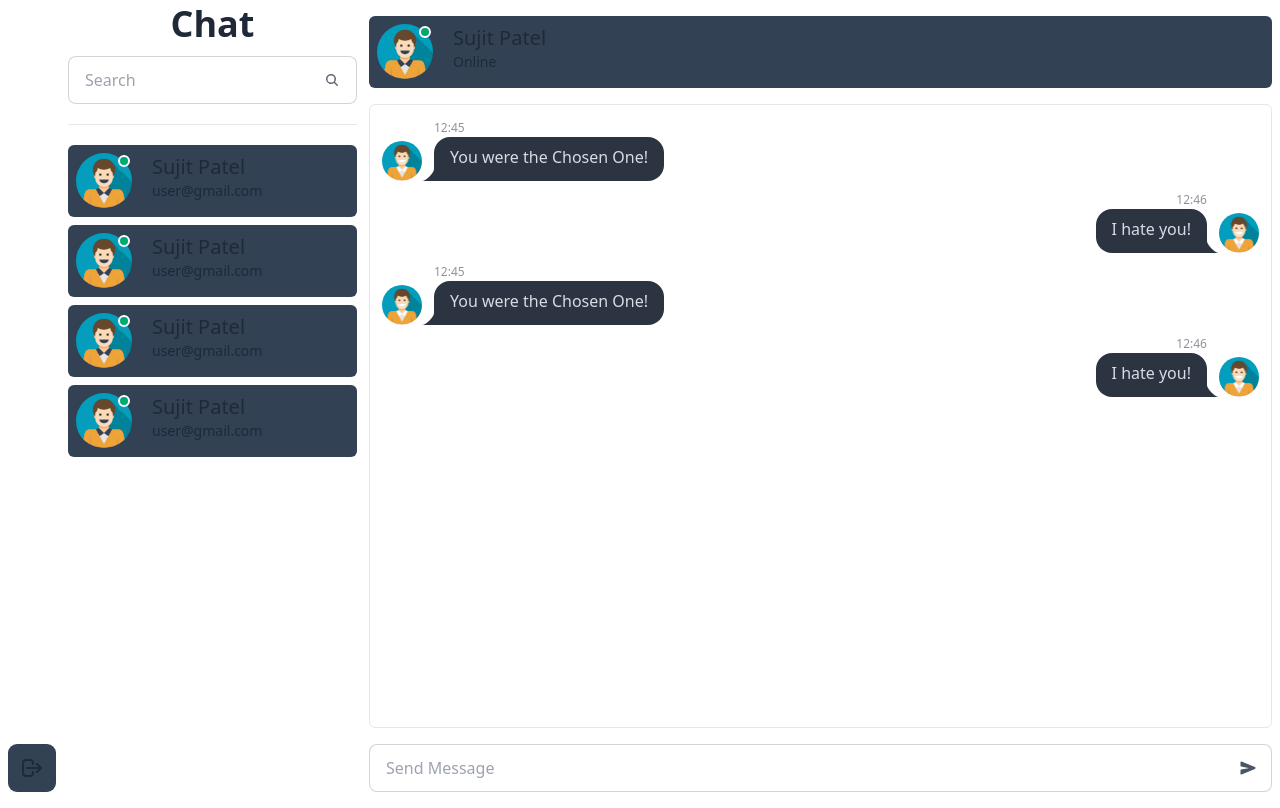
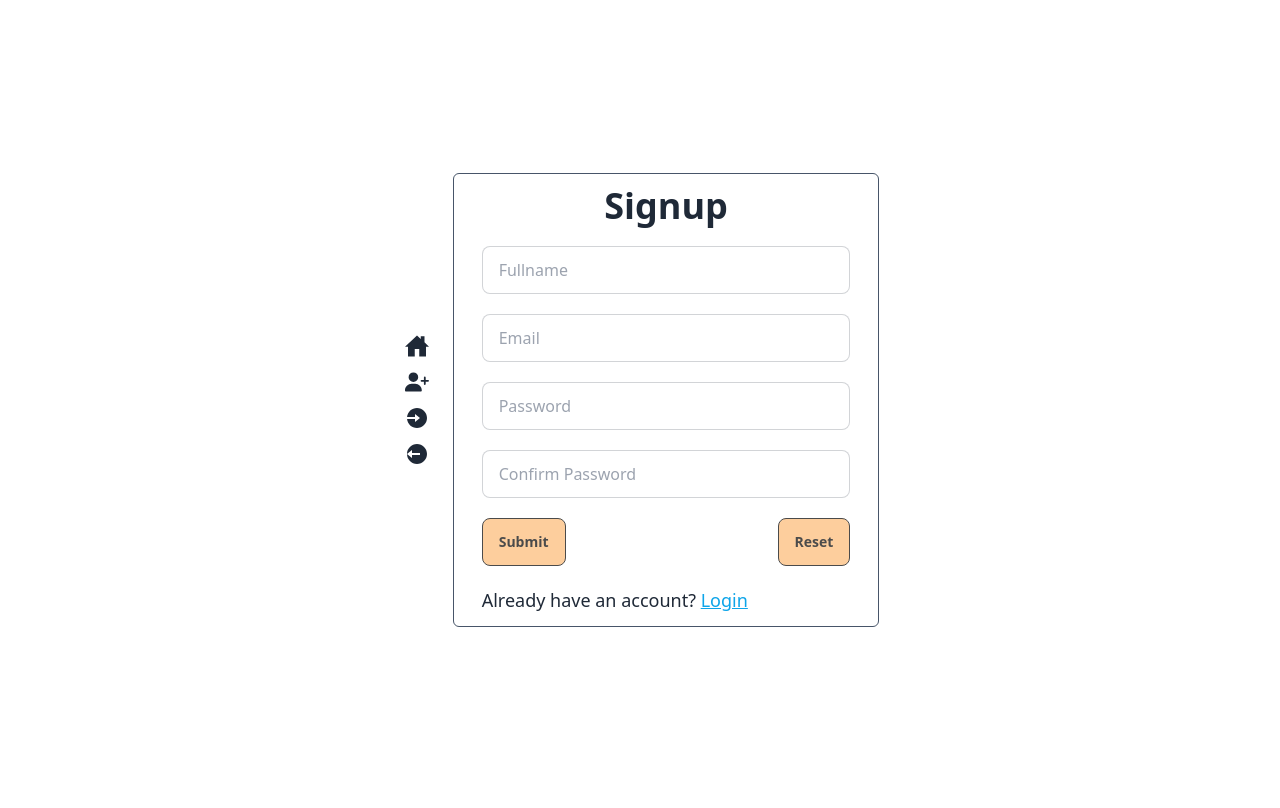
Before and after one commit to sujit-patel/Real-Time-Chat, a React (Vite) app in the folder client/: page /signup in a window 1280 px wide. Built offline with nearby package versions, Linux system fonts and the light colour scheme.

Commit message:
Sigunp Page Validation Complated & connected

```diff
--- a/client/package.json
+++ b/client/package.json
@@ -13,7 +13,10 @@
     "axios": "^1.7.9",
     "react": "^18.3.1",
     "react-dom": "^18.3.1",
+    "react-hook-form": "^7.54.2",
+    "react-hot-toast": "^2.5.1",
     "react-icons": "^5.4.0",
+    "react-router-dom": "^7.1.5",
     "socket.io-client": "^4.8.1"
   },
   "devDependencies": {
--- a/client/src/App.jsx
+++ b/client/src/App.jsx
@@ -1,11 +1,21 @@
-import React from 'react'
-import Home from "./pages/Home"
+import React from "react";
+import { BrowserRouter, Routes, Route } from "react-router-dom";
+import Home from "./pages/Home.jsx";
+import Login from "./pages/Login.jsx";
+import Signup from "./pages/Signup.jsx";
+
 function App() {
   return (
-    <div>
-      <Home></Home>
-    </div>
-  )
+    <>
+      <BrowserRouter>
+        <Routes>
+          <Route path="/" element={<Home />} />
+          <Route path="/login" element={<Login />} />
+          <Route path="/signup" element={<Signup />} />
+        </Routes>
+      </BrowserRouter>
+    </>
+  );
 }
 
-export default App
+export default App;
--- a/client/src/components/Left.jsx
+++ b/client/src/components/Left.jsx
@@ -3,7 +3,7 @@ import User from "./User";
 function left() {
   return (
     <>
-      <div className="w-1/4 space-y-5 h-screen flex flex-col">
+      <div className="space-y-5 border w-1/4 h-screen px-3 py-3 flex flex-col border-slate-400 rounded-md">
         <div>
           <h1 className="text-4xl font-bold text-center pb-3">Chat</h1>
           <label className="input input-bordered flex items-center gap-2">
@@ -28,6 +28,32 @@ function left() {
           <User />
           <User />
           <User />
+          <User />
+          <User />
+          <User />
+          <User />
+          <User />
+          <User />
+          <User />
+          <User />
+          <User />
+          <User />
+          <User />
+          <User />
+          <User />
+          <User />
+          <User />
+          <User />
+          <User />
+          <User />
+          <User />
+          <User />
+          <User />
+          <User />
+          <User />
+          <User />
+          <User />
+          <User />
         </div>
       </div>
     </>
--- /dev/null
+++ b/client/src/components/Navbar.jsx
@@ -0,0 +1,29 @@
+import React from "react";
+import { RiLoginCircleFill } from "react-icons/ri";
+import { RiLogoutCircleFill } from "react-icons/ri";
+import { FaUserPlus } from "react-icons/fa6";
+import { Link } from "react-router-dom";
+import { IoHomeSharp } from "react-icons/io5";
+
+function Navbar() {
+  return (
+    <>
+      <div className="flex flex-col justify-center px-2 gap-5">
+        <Link to="/" className="scale-150 hover:text-slate-200">
+          <IoHomeSharp />
+        </Link>
+        <Link to="/signup" className="scale-150 hover:text-slate-200">
+          <FaUserPlus />
+        </Link>
+        <Link to="/login" className="scale-150 hover:text-slate-200">
+          <RiLoginCircleFill />
+        </Link>
+        <Link to="/logout" className="scale-150 hover:text-slate-200">
+          <RiLogoutCircleFill />
+        </Link>
+      </div>
+    </>
+  );
+}
+
+export default Navbar;
--- a/client/src/components/Right.jsx
+++ b/client/src/components/Right.jsx
@@ -6,9 +6,9 @@ import userImg from "../assets/user profile.png";
 function Right() {
   return (
     <>
-      <div className="h-screen  w-full flex gap-4 py-3 flex-col">
+      <div className="h-screen w-full flex gap-2 py-2 flex-col">
         <div>
-          <div className="flex gap-5 bg-slate-700 hover:bg-slate-600 p-2 rounded-md cursor-pointer ">
+          <div className="flex gap-5 bg-slate-700 border border-slate-400 hover:bg-slate-600 p-2 rounded-md cursor-pointer ">
             <div className="avatar online">
               <div className="w-14 rounded-full">
                 <img src={userImg} className="scale-150"/>
@@ -20,18 +20,18 @@ function Right() {
             </div>
           </div>
         </div>
-        <div className="border rounded-md px-3 py-2 overflow-y-auto flex-1 scrollbar-hide">
+        <div className="border border-slate-400 rounded-md px-3 py-2 overflow-y-auto flex-1 scrollbar-hide">
           <Chat />
           <Chat />
         </div>
-        <div className="relative w-full">
+        <div className="relative">
           <input
             type="text"
             placeholder="Send Message"
-            className="input input-bordered w-full pr-10"
+            className="input border-slate-400 input-bordered w-full pr-10"
           />
           <button className="absolute right-3 top-1/2 transform -translate-y-1/2 p-1">
-            <IoSend className="hover:text-gray-400 text-gray-600 cursor-pointer" />
+            <IoSend className="hover:text-gray-200 text-gray-400 cursor-pointer" />
           </button>
         </div>
       </div>
--- a/client/src/pages/Home.jsx
+++ b/client/src/pages/Home.jsx
@@ -2,13 +2,12 @@ import React from "react";
 import Right from "../components/Right";
 import Left from "../components/Left.jsx";
 import Logout from "../components/Logout.jsx";
-
-
+import Navbar from "../components/Navbar.jsx";
 function Home() {
   return (
     <>
-      <div className="flex h-screen gap-3 mx-2 my-1">
-        <Logout />
+      <div className="flex h-screen gap-3 mx-2">
+        <Navbar></Navbar>
         <Left />
         <Right />
       </div>
--- /dev/null
+++ b/client/src/pages/Login.jsx
@@ -0,0 +1,88 @@
+import React from "react";
+import { useForm } from "react-hook-form";
+import { Link } from "react-router-dom";
+import Navbar from "../components/Navbar.jsx"
+
+function Login() {
+  const {
+    register,
+    handleSubmit,
+    formState: { errors },
+  } = useForm();
+
+  const onSubmit = (data) => {
+    console.log(data);
+  };
+
+  return (
+    <div className="flex items-center gap-5 justify-center h-screen">
+      <div>
+        <Navbar></Navbar>
+      </div>
+      <form
+        onSubmit={handleSubmit(onSubmit)}
+        className="border w-1/3 border-slate-600 rounded-md py-3 px-7 space-y-5"
+      >
+        <h1 className="text-4xl font-bold text-center">Login</h1>
+        <label className="input input-bordered flex items-center gap-2">
+          <input
+            type="email"
+            className="grow"
+            placeholder="Email"
+            {...register("email", {
+              required: "Email is required",
+              pattern: {
+                value: /^\S+@\S+$/i,
+                message: "Invalid email address",
+              },
+            })}
+          />
+        </label>
+        {errors.email && <p className="text-red-500">{errors.email.message}</p>}
+
+        <label className="input input-bordered flex items-center gap-2">
+          <input
+            type="password"
+            className="grow"
+            placeholder="Password"
+            {...register("password", {
+              required: "Password is required",
+              minLength: {
+                value: 6,
+                message: "Password must be at least 6 characters",
+              },
+            })}
+          />
+        </label>
+        {errors.password && (
+          <p className="text-red-500">{errors.password.message}</p>
+        )}
+
+        <div className="flex flex-wrap justify-between">
+          <button
+            type="submit"
+            className="btn btn-outline text-black hover:bg-orange-200 bg-orange-300 opacity-70"
+          >
+            Submit
+          </button>
+          <button
+            type="reset"
+            className="btn btn-outline text-black hover:bg-orange-200 bg-orange-300 opacity-70"
+          >
+            Reset
+          </button>
+        </div>
+        <div>
+          <p className="text-lg">
+            Don't have an account?{" "}
+            <Link to="/signup" className="text-sky-500 underline">
+              Sign Up
+            </Link>
+          </p>
+        </div>
+      </form>
+    </div>
+  );
+}
+
+export default Login;
--- /dev/null
+++ b/client/src/pages/Signup.jsx
@@ -0,0 +1,152 @@
+import React from "react";
+import { useForm } from "react-hook-form";
+import { Link } from "react-router-dom";
+import Navbar from "../components/Navbar.jsx";
+import axios from "axios";
+import toast, { Toaster } from "react-hot-toast";
+
+function Signup() {
+  const {
+    register,
+    handleSubmit,
+    watch,
+    formState: { errors },
+  } = useForm();
+  const password = watch("password");
+
+  const onSubmit = async (data) => {
+    const newUser = {
+      fullname: data.fullname,
+      email: data.email,
+      password: data.password,
+      confirmpassword: data.confirmpassword,
+    };
+    await axios
+      .post("http://localhost:5000/user/signup", newUser)
+      .then((response) => {
+        console.log(response.data);
+        if (response.data) {
+          toast.success("Signup successful");
+          // console.log("Signup successful");
+        }
+        localStorage.setItem("messanger", JSON.stringify(response.data));
+      })
+      .catch((error) => {
+        if (error.response) {
+          // console.log(error.response.data.message);
+          toast.error(error.response.data.message);
+        }
+      });
+  };
+
+  return (
+    <div className="flex items-center gap-5 justify-center h-screen">
+      <Toaster />
+      <div>
+        <Navbar></Navbar>
+      </div>
+      <form
+        onSubmit={handleSubmit(onSubmit)}
+        className="border w-1/3 border-slate-600 rounded-md py-3 px-7 space-y-5"
+      >
+        <h1 className="text-4xl font-bold text-center">Signup</h1>
+
+        <label className="input input-bordered flex items-center gap-2">
+          <input
+            type="text"
+            required
+            className="grow"
+            name="fullname"
+            placeholder="Fullname"
+            {...register("fullname", { required: "Fullname is required" })}
+          />
+        </label>
+        {errors.fullname && (
+          <p className="text-red-500">{errors.fullname.message}</p>
+        )}
+
+        <label className="input input-bordered flex items-center gap-2">
+          <input
+            type="email"
+            required
+            className="grow"
+            name="email"
+            placeholder="Email"
+            {...register("email", {
+              required: "Email is required",
+              pattern: {
+                value: /^\S+@\S+$/i,
+                message: "Invalid email address",
+              },
+            })}
+          />
+        </label>
+        {errors.email && <p className="text-red-500">{errors.email.message}</p>}
+
+        <label className="input input-bordered flex items-center gap-2">
+          <input
+            required
+            type="password"
+            className="grow"
+            placeholder="Password"
+            name="password"
+            {...register("password", {
+              required: "Password is required",
+              minLength: {
+                value: 6,
+                message: "Password must be at least 6 characters",
+              },
+            })}
+          />
+        </label>
+        {errors.password && (
+          <p className="text-red-500">{errors.password.message}</p>
+        )}
+
+        <label className="input input-bordered flex items-center gap-2">
+          <input
+            required
+            type="password"
+            className="grow"
+            placeholder="Confirm Password"
+            name="confirmpassword"
+            {...register("confirmpassword", {
+              required: "Please confirm your password",
+              validate: (value) =>
+                value === password || "Passwords do not match",
+            })}
+          />
+        </label>
+        {errors.confirmpassword && (
+          <p className="text-red-500">{errors.confirmpassword.message}</p>
+        )}
+
+        <div className="flex flex-wrap justify-between">
+          <button
+            type="submit"
+            className="btn btn-outline text-black hover:bg-orange-200 bg-orange-300 opacity-70"
+          >
+            Submit
+          </button>
+          <button
+            type="reset"
+            className="btn btn-outline text-black hover:bg-orange-200 bg-orange-300 opacity-70"
+          >
+            Reset
+          </button>
+        </div>
+
+        <div>
+          <p className="text-lg">
+            Already have an account?{" "}
+            <Link to="/login" className="text-sky-500 underline">
+              Login
+            </Link>
+          </p>
+        </div>
+      </form>
+    </div>
+  );
+}
+
+export default Signup;
```
Also changed, not shown: 1 other file (tests, documents, lock files or other folders).
